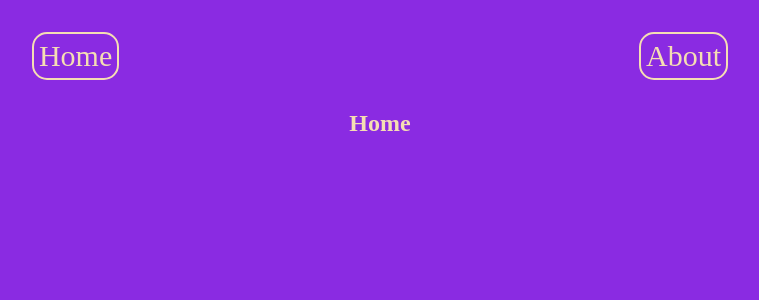
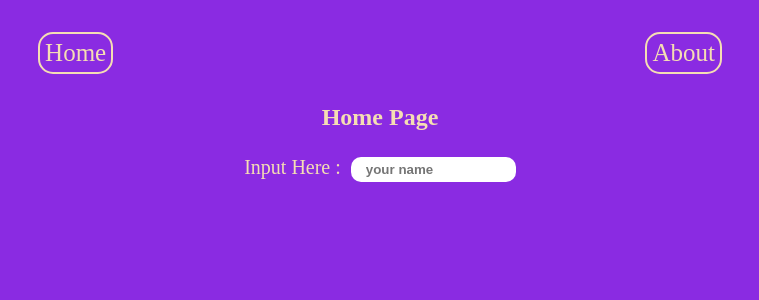
Before and after one commit to ArtemMyzrov/RS-School-React, a React (Vite) app in the folder vite-project/: page / in a window 1280 px wide. Shown: the top 300 px of the page, without its empty margins (260-1019 px from the left). Built offline with nearby package versions, Linux system fonts and the light colour scheme.

Commit message:
feat: add search

```diff
--- a/vite-project/src/App.tsx
+++ b/vite-project/src/App.tsx
@@ -1,4 +1,4 @@
-import { BrowserRouter, Routes, Route } from "react-router-dom";
+import { BrowserRouter, Routes, Route } from 'react-router-dom';
 import './App.css';
 import React from 'react';
 import NotFound from './pages/NotFound';
--- /dev/null
+++ b/vite-project/src/components/search.module.css
@@ -0,0 +1,17 @@
+.search {
+  margin-top: 25px;
+  font-size: 20px;
+}
+
+.search input {
+  margin-left: 10px;
+  width: 150px;
+  height: 25px;
+  border-radius: 10px;
+  font-weight: 700;
+  border: none;
+  padding-left: 15px;
+}
+.search input:hover {
+  background-color: yellow;
+}
--- /dev/null
+++ b/vite-project/src/components/search.tsx
@@ -0,0 +1,42 @@
+import React, { Component } from 'react';
+import styles from '../components/search.module.css';
+
+class InputComponent extends Component {
+  constructor(props: {} | Readonly<{}>) {
+    super(props);
+
+    let storedValue = localStorage.getItem('input');
+    this.state = {
+      textValue: storedValue ? storedValue : '',
+    };
+
+    this.handleChange = this.handleChange.bind(this);
+  }
+
+  handleChange(e: { target: { value: any } }) {
+    this.setState({
+      textValue: e.target.value,
+    });
+  }
+
+  componentWillUnmount() {
+    localStorage.setItem('input', (this.state as any).textValue);
+  }
+
+  render() {
+    return (
+      <div className={styles.search}>
+        <label>Input Here :</label>
+        <input
+          type="text"
+          name="imputname"
+          autoComplete="off"
+          placeholder="your name"
+          onChange={this.handleChange}
+          value={(this.state as any).textValue}
+        />
+      </div>
+    );
+  }
+}
+export default InputComponent;
--- a/vite-project/src/index.css
+++ b/vite-project/src/index.css
@@ -9,7 +9,7 @@ body {
 a {
   color: wheat;
   text-decoration: none;
-  font-size: 30px;
+  font-size: 25px;
   border: 2px solid wheat;
   padding: 5px;
   border-radius: 15px;
--- a/vite-project/src/pages/home.tsx
+++ b/vite-project/src/pages/home.tsx
@@ -1,12 +1,13 @@
 import React from 'react';
-import Header from '../components/header';
 import styles from './home.module.css';
+import InputComponent from '../components/search';
 
 const home = () => {
   return (
     <>
       <div className={styles.home}>
-        <h2>Home</h2>
+        <h2>Home Page</h2>
+        <InputComponent />
       </div>
     </>
   );
```
